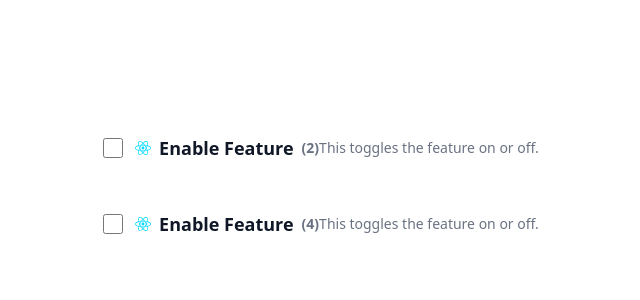
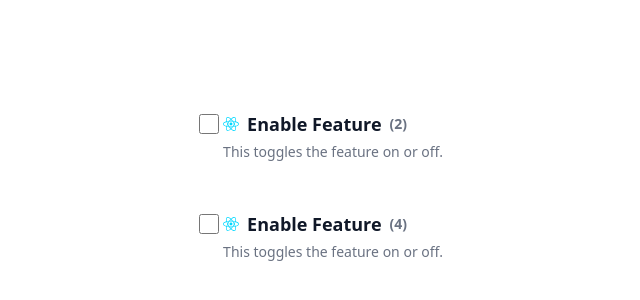
Before and after one commit to tidy-dev-team/Kido-DS, a React (Vite) app in the folder kido-ds/: page / in a window 1280 px wide. Shown: the part 214-514 px from the top of the page, without its empty margins (319-959 px from the left). Built offline with nearby package versions, Linux system fonts and the light colour scheme.

Commit message:
Update Checkbox.tsx

```diff
--- a/kido-ds/src/checkbox/Checkbox.tsx
+++ b/kido-ds/src/checkbox/Checkbox.tsx
@@ -56,7 +56,7 @@ export const Checkbox: React.FC<CheckboxProps> = ({
     if (!showLabel) return null;
 
     return (
-      <div className="ml-3 flex">
+      <div className="flex flex-col">
         <div className="flex items-center space-x-2 text-lg font-semibold text-gray-900">
           {showIcon && icon && <span className="text-gray-700">{icon}</span>}
           <span>{labelText}</span>
@@ -70,7 +70,7 @@ export const Checkbox: React.FC<CheckboxProps> = ({
   };
 
   return (
-    <label className="flex row items-start cursor-pointer select-none">
+    <label className="flex row gap-1 cursor-pointer">
       <input
         type="checkbox"
         ref={setCheckboxRef}
```
